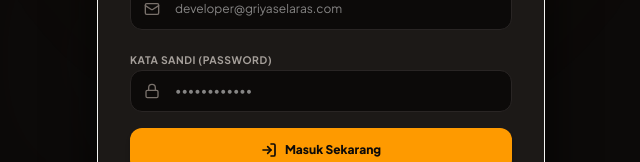
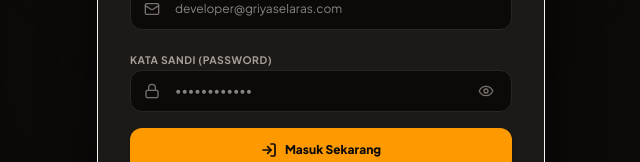
Before and after one commit to oukenqq/Griya-Selaras-order-web, a React (Vite) app: page / in a window 1280 px wide. Shown: the part 414-576 px from the top of the page, without its empty margins (319-959 px from the left). Built offline with nearby package versions, Linux system fonts and the light colour scheme; no server answers.

Commit message:
feat: add password visibility toggle to login page

```diff
--- a/src/pages/Login.tsx
+++ b/src/pages/Login.tsx
@@ -1,7 +1,7 @@
 import React, { useState } from "react";
 import { supabase } from "../lib/supabaseClient";
 import { motion, AnimatePresence } from "motion/react";
-import { Scissors, Mail, Lock, ShieldAlert, Sparkles, LogIn, UserPlus } from "lucide-react";
+import { Scissors, Mail, Lock, ShieldAlert, Sparkles, LogIn, UserPlus, Eye, EyeOff } from "lucide-react";
 
 interface LoginProps {
   onLoginSuccess: (session: any) => void;
@@ -11,6 +11,7 @@ export const Login: React.FC<LoginProps> = ({ onLoginSuccess }) => {
   const [isSignUp, setIsSignUp] = useState(false);
   const [email, setEmail] = useState("");
   const [password, setPassword] = useState("");
+  const [showPassword, setShowPassword] = useState(false);
   const [loading, setLoading] = useState(false);
   const [message, setMessage] = useState<{ type: "success" | "error"; text: string } | null>(null);
 
@@ -155,13 +156,25 @@ export const Login: React.FC<LoginProps> = ({ onLoginSuccess }) => {
             <div className="relative">
               <Lock className="absolute left-3.5 top-1/2 -translate-y-1/2 w-4 h-4 text-stone-500" />
               <input
-                type="password"
+                type={showPassword ? "text" : "password"}
                 required
                 placeholder="••••••••••••"
                 value={password}
                 onChange={(e) => setPassword(e.target.value)}
-                className="w-full pl-11 pr-4 py-3 bg-stone-950 border border-stone-800 focus:border-amber-500 focus:ring-1 focus:ring-amber-500 rounded-xl text-xs text-white focus:outline-none transition-all placeholder-stone-605"
+                className="w-full pl-11 pr-11 py-3 bg-stone-950 border border-stone-800 focus:border-amber-500 focus:ring-1 focus:ring-amber-500 rounded-xl text-xs text-white focus:outline-none transition-all placeholder-stone-605"
               />
+              <button
+                type="button"
+                onClick={() => setShowPassword(!showPassword)}
+                className="absolute right-3.5 top-1/2 -translate-y-1/2 p-1 text-stone-500 hover:text-stone-300 transition-colors focus:outline-none bg-transparent border-none cursor-pointer flex items-center justify-center"
+                title={showPassword ? "Sembunyikan Kata Sandi" : "Tampilkan Kata Sandi"}
+              >
+                {showPassword ? (
+                  <EyeOff className="w-4 h-4 stroke-[2]" />
+                ) : (
+                  <Eye className="w-4 h-4 stroke-[2]" />
+                )}
+              </button>
             </div>
           </div>
 
```
